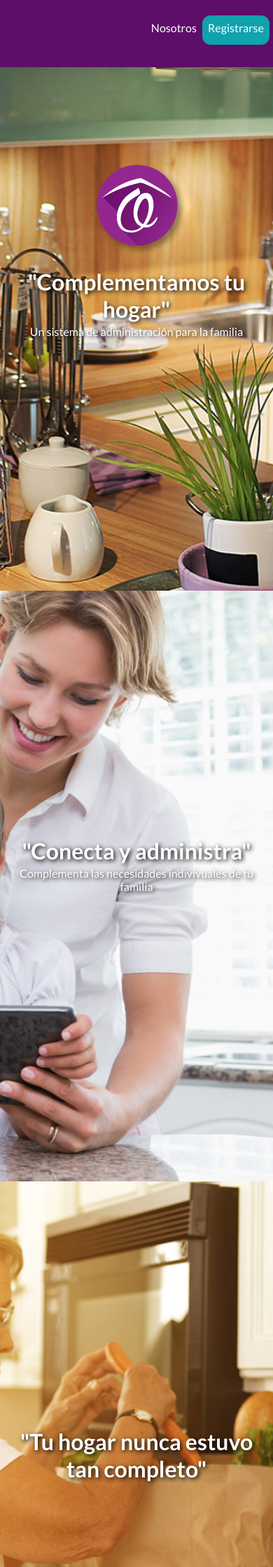
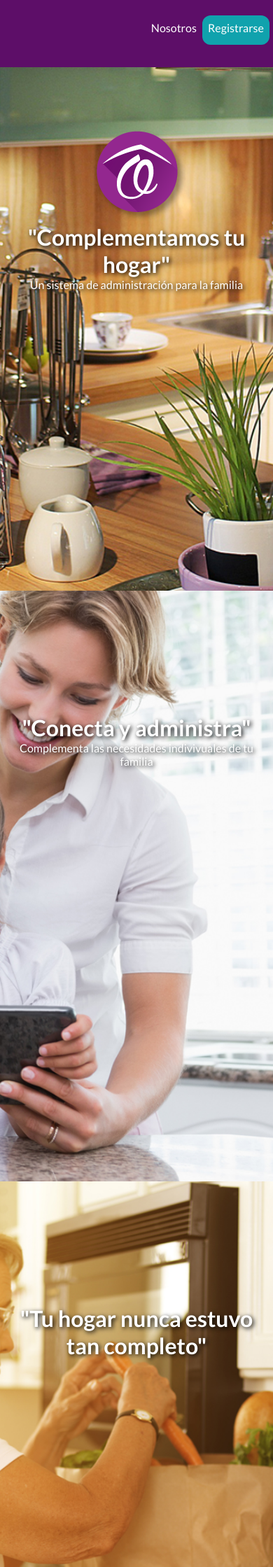
Before and after one commit to EverCedillo/www, a Python web app: template templates/index.html in a window 390 px wide. Shown: the top 2239 px of the page at 70% size. Run offline with Jinja, Linux system fonts and the light colour scheme; the template is opened without the code that fills it, so the values that code supplies are empty; some libraries are stand-ins or nearby versions.

Commit message:
Test Responsive, agregado logo

```diff
--- a/static/css/Main.css
+++ b/static/css/Main.css
@@ -319,12 +319,13 @@ Media Queries*/
 @media (max-width: 600px) {
 	.slide-title{
 		font-size: 2rem;
+		margin: 0;
 		word-wrap: break-word;
 	}
 	.slide-text{
-		padding: 5rem 1rem;
+		padding: 5rem 1rem 0;
 		font-size: 1rem;
-		margin-top: 9rem;
+		margin-top: 6rem;
 	}
 	.team-item{
 		display: block;
@@ -365,7 +366,9 @@ Media Queries*/
 	#RegBar{
 		height: auto;
 	}
-
+	.RegBar-text{
+		margin-bottom: 0.9rem;
+	}
 }
 /*
 @media (max-width: 600px) {
```
